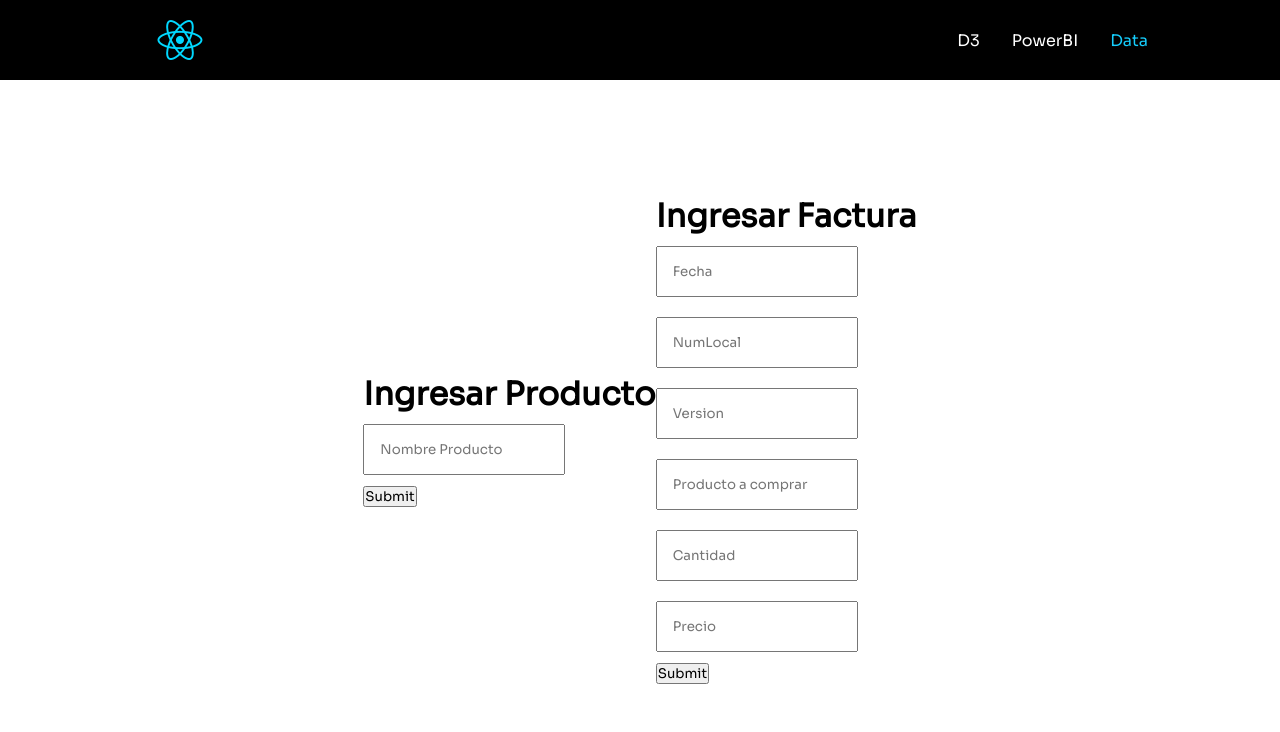
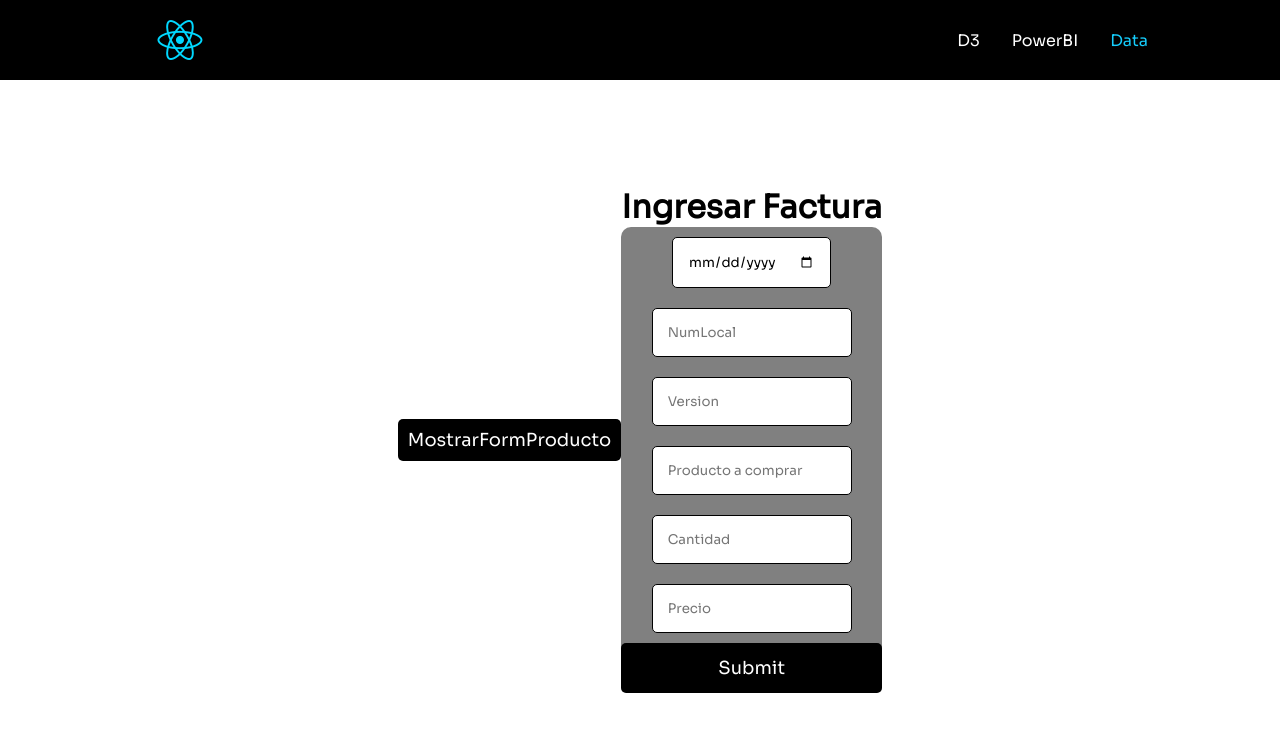
Before and after one commit to pinoke98/Final_IngWeb, a React (Create React App) app in the folder client/: page /Data in a window 1280 px wide. Shown: the top 732 px of the page. Built offline with nearby package versions, Linux system fonts and the light colour scheme.

Commit message:
ya estan los dos forms, el boton para cambiar no se como ponerlo donde es

```diff
--- a/client/src/App.css
+++ b/client/src/App.css
@@ -6,3 +6,34 @@
   margin: 0;
   padding: 0;
 }
+
+
+form {
+  background-color: gray;
+  padding: 0pz 60px;
+  border-radius: 10px;
+}
+
+.botonSubmit {
+  width: 100%;
+  height: 50px;
+  padding: 10px;
+  border: none;
+  background-color: black;
+  color: white;
+  border-radius: 5px;
+  font-size: 18px;
+  cursor: pointer;
+}
+
+.botonSwitch {
+
+  padding: 10px;
+  border: none;
+  background-color: black;
+  color: white;
+  border-radius: 5px;
+  font-size: 18px;
+  cursor: pointer;
+
+}
--- a/client/src/components/FormFactura.js
+++ b/client/src/components/FormFactura.js
@@ -4,22 +4,29 @@ import FormInput from "./FormInput";
 
 const FormFactura = () => {
 
+
+
     const handleSubmit = (e) => {
         e.preventDefault()
         const data = new FormData(e.target)
+        const formatedData = Object.fromEntries(data.entries())
+        console.log(formatedData)
     }
+
+
 
     return(
         <div>
+
             <h1>Ingresar Factura</h1>
             <form onSubmit={handleSubmit}>
-                <FormInput name="fehca" placeholder="Fecha"/>
+                <FormInput type="date" name="fecha" placeholder="Fecha"/>
                 <FormInput name="=numLocal" placeholder="NumLocal"/>
                 <FormInput name="version"placeholder="Version" />
-                <FormInput name="prducto" placeholder="Producto a comprar"/>
-                <FormInput name="cantidad" placeholder="Cantidad"/>
-                <FormInput name="precio "placeholder="Precio"/>
-                <button>Submit</button>
+                <FormInput name="producto" placeholder="Producto a comprar"/>
+                <FormInput type="number" name="cantidad" placeholder="Cantidad"/>
+                <FormInput type="number" name="precio "placeholder="Precio"/>
+                <button className="botonSubmit">Submit</button>
             </form>
         </div>
 
--- a/client/src/components/FormInput.js
+++ b/client/src/components/FormInput.js
@@ -5,8 +5,8 @@ import './Styles/formInputStyle.css'
 const FormInput = (props) => {
      return (
          <div className="formInput">
-            <input name={props.name}
-             class='dataInput' placeholder={props.placeholder}/>
+            <input name={props.name} type={props.type}
+             className='dataInput' placeholder={props.placeholder}/>
          </div>
      )
 }
--- a/client/src/components/FormProducto.js
+++ b/client/src/components/FormProducto.js
@@ -6,6 +6,8 @@ const FormProducto = () => {
     const handleSubmit = (e) => {
         e.preventDefault()
         const data = new FormData(e.target)
+        const formatedData = Object.fromEntries(data.entries())
+        console.log(formatedData)
     }
 
     return (
@@ -13,7 +15,7 @@ const FormProducto = () => {
            <h1> Ingresar Producto</h1>
             <form onSubmit={handleSubmit}>
                 <FormInput name="producto" placeholder="Nombre Producto"/>
-                <button>Submit</button>
+                <button className="botonSubmit">Submit</button>
             </form>
        </div>
 
--- a/client/src/components/Styles/formInputStyle.css
+++ b/client/src/components/Styles/formInputStyle.css
@@ -2,3 +2,17 @@
     padding: 15px;
     margin: 10px 0px;
 }
+
+.formInput {
+    display: flex;
+    align-items: center;
+    justify-content: center;
+}
+
+input {
+    padding: 15px;
+    margin: 10px 0px;
+    border-radius: 5px;
+    border: 1px solid;
+    width: auto;
+}
--- a/client/src/pages/Data.js
+++ b/client/src/pages/Data.js
@@ -4,6 +4,11 @@ import FormProducto from '../components/FormProducto';
 
 
 const Data = () => {
+  const [facturaVisible, setFacturaVisible] = React.useState(true);
+  const [productoVisible, setProductoVisible] = React.useState(false);
+
+
+
   return (
     <div
       style={{
@@ -13,8 +18,18 @@ const Data = () => {
         height: '90vh'
       }}
     >
-      <FormProducto/>
-      <FormFactura/>
+      <div>
+        <button className="botonSwitch" onClick={() => {
+          setFacturaVisible(!facturaVisible)
+          setProductoVisible(!productoVisible)
+          }}>{facturaVisible ? 'MostrarFormProducto': 'MostrarFormFactura'}
+        </button>
+      </div>
+      <div>
+        {facturaVisible ? <FormFactura/> : <FormProducto/>}
+      </div>
+
+
 
     </div>
   );
```
